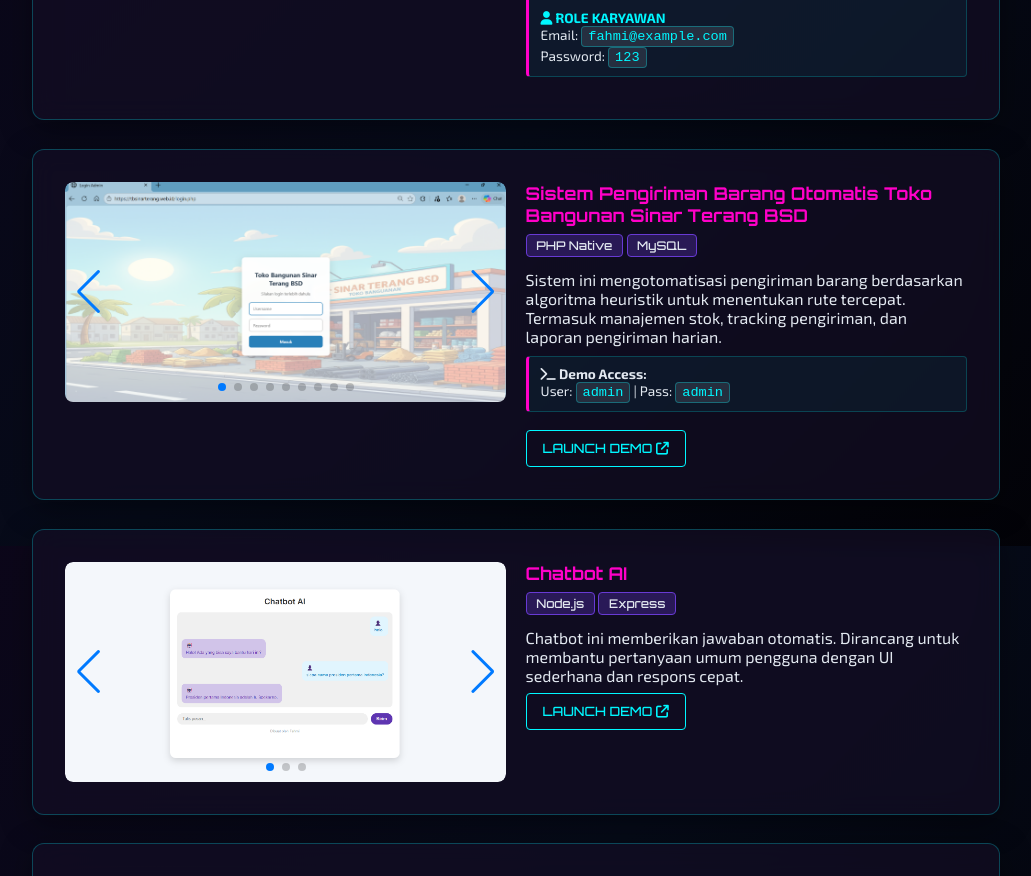
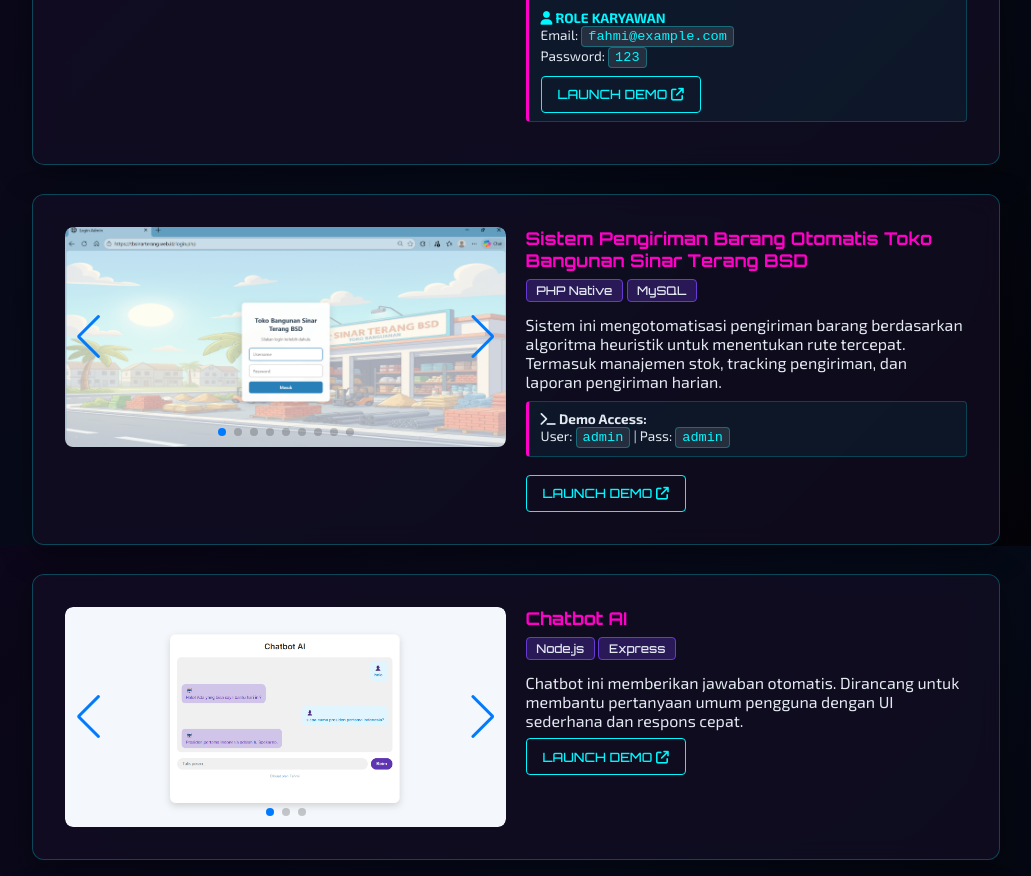
Before and after one commit to fahmipw/myporto, a plain HTML site: page index.html in a window 1280 px wide. Shown: the part 1854-2730 px from the top of the page, without its empty margins (124-1155 px from the left). Drawn offline with nearby package versions, Linux system fonts and the light colour scheme.

Commit message:
Add demo launch button to index.html

```diff
--- a/index.html
+++ b/index.html
@@ -941,6 +941,7 @@
     Password:
     <span class="credential-badge">123</span>
   </div>
+    <a href="https://srikandiabsensi.infinityfree.me/" target="_blank" rel="noopener" class="btn-demo">LAUNCH DEMO <i class="fa-solid fa-arrow-up-right-from-square"></i></a>
 </div>
         </article>
 
```
